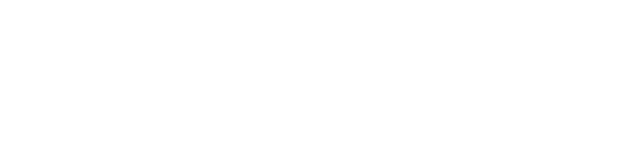
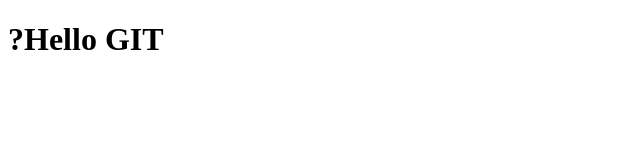
Before and after one commit to TIOZ20/git-test-2018, a plain HTML site: page index.html in a window 1280 px wide. Shown: the whole page, without its empty margins (0-640 px from the left). Drawn offline with Linux system fonts and the light colour scheme.

Commit message:
Создали заголовок

```diff
--- a/index.html
+++ b/index.html
@@ -8,6 +8,6 @@
     <link rel="stylesheet" href="style.css">
 </head>
 <body>
-
+    <h1>?Hello GIT</h1>
 </body>
 </html>
```
